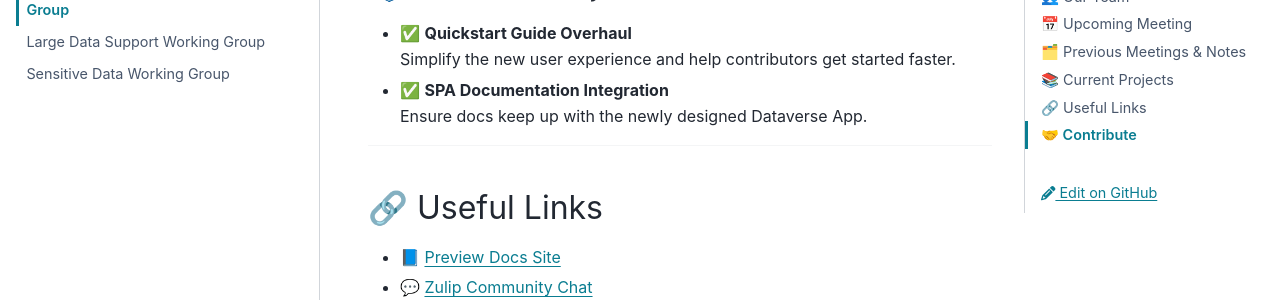
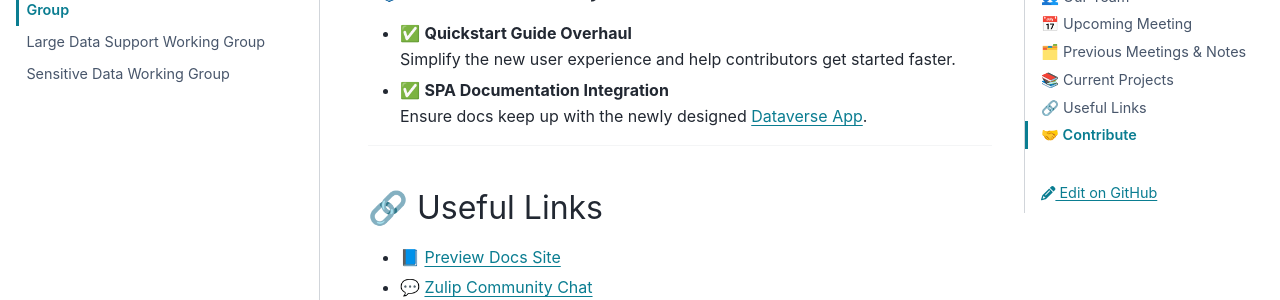
Before and after one commit to gdcc/www.gdcc.io, a Sphinx documentation site: the page built from source/working-groups/documentation.md, in a window 1280 px wide and 900 px high, scrolled down 1869 px. Shown: the part 154-454 px from the top of the window. Built offline with Sphinx 7.4.7 and the PyData theme 0.15.4, drawn with Linux system fonts in a browser that asks for light colours; part of the change alters nothing that is shown.

```diff
--- a/source/working-groups/documentation.md
+++ b/source/working-groups/documentation.md
@@ -61,7 +61,7 @@ We are a mix of developers, writers, testers, and Dataverse enthusiasts from acr
   Simplify the new user experience and help contributors get started faster.
 
 - ✅ **SPA Documentation Integration**
-  Ensure docs keep up with the newly designed Dataverse App.
+  Ensure docs keep up with the newly designed [Dataverse App](https://github.com/IQSS/dataverse-frontend).
 
 ---
 
```
